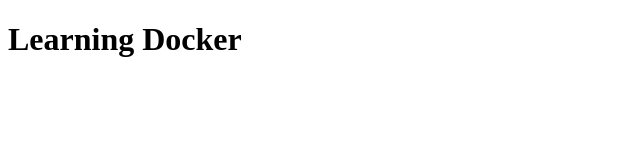
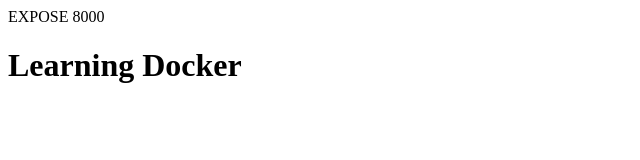
Before and after one commit to bhabermann/docker-studies, a plain HTML site: page nginx-learning/html/index.html in a window 1280 px wide. Shown: the whole page, without its empty margins (0-640 px from the left). Drawn offline with Linux system fonts and the light colour scheme.

Commit message:
Move nginx and add php

```diff
--- a/html/index.html
+++ b/nginx-learning/html/index.html
@@ -6,6 +6,6 @@
     <title>Learning Docker</title>
 </head>
 <body>
-    <h1>Learning Docker</h1>
+    EXPOSE 8000<h1>Learning Docker</h1>
 </body>
 </html>
```
Also changed, not shown: README.md, nginx-learning/README.md (added), 3 other files.
